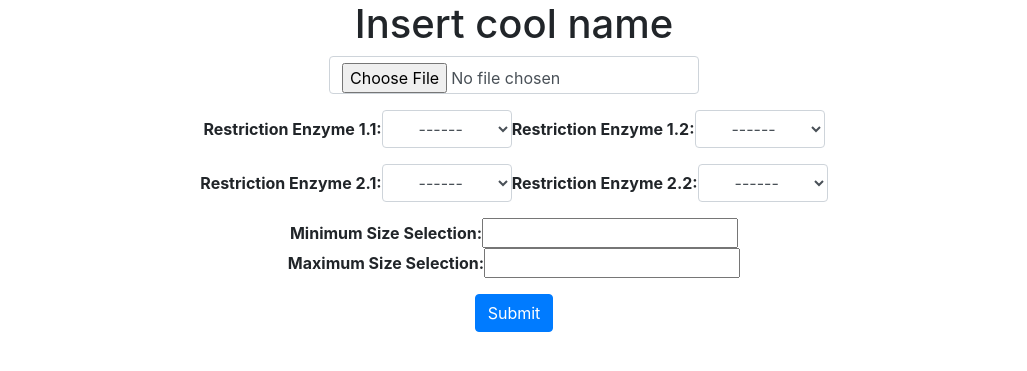
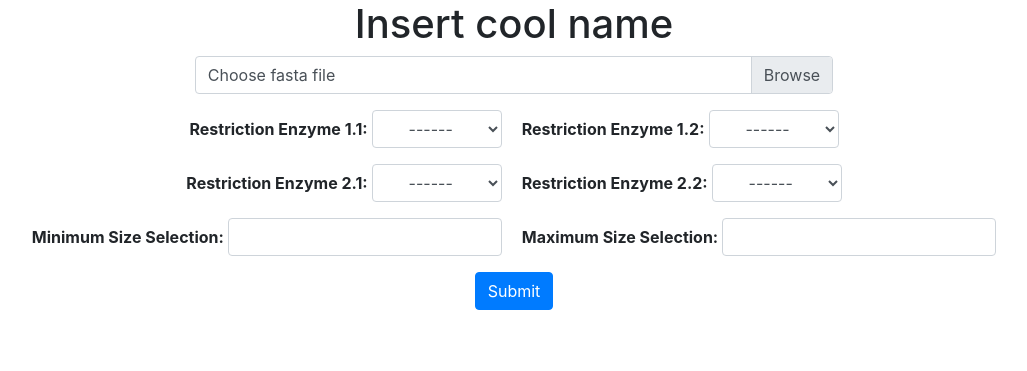
Before and after one commit to felixglinka/ddRadSeqWebTool, a Django app: page / in a window 1280 px wide. Shown: the top 371 px of the page, without its empty margins (126-1153 px from the left). Run offline with Django 3.2, Linux system fonts and the light colour scheme; some libraries are stand-ins or nearby versions.

Commit message:
applied bootstrap

```diff
--- a/api/forms.py
+++ b/api/forms.py
@@ -7,9 +7,10 @@ class BasicInputDDRadDataForm(forms.Form):
         super(BasicInputDDRadDataForm, self).__init__(*args, **kwargs)
 
         for visible in self.visible_fields():
-            visible.field.widget.attrs['class'] = 'form-control text-center'
-            visible.field.widget.attrs['placeholder'] = '.col-md-8'
+            visible.field.widget.attrs['class'] = 'form-control'
             visible.field.widget.attrs['style'] = "width:auto;"
+
+        self.fields['fastaFile'].widget = forms.ClearableFileInput(attrs={'class': 'custom-file-input', 'id': 'fastaFileUpload'})
 
         restrictionEnzymesChoices = (('', '------'),) + tuple((index, enzyme.name) for index, enzyme in enumerate(self.restrictionEnzymes))
         self.fields['restrictionEnzyme1'].choices = restrictionEnzymesChoices
@@ -22,11 +23,11 @@ class BasicInputDDRadDataForm(forms.Form):
         self.initial['restrictionEnzyme3'] = ''
         self.initial['restrictionEnzyme4'] = ''
 
-        self.fields['sizeSelectMin'].widget = forms.TextInput(attrs={'autocomplete': 'off'})
-        self.fields['sizeSelectMax'].widget = forms.TextInput(attrs={'autocomplete': 'off'})
+        self.fields['sizeSelectMin'].widget = forms.TextInput(attrs={'class': 'form-control', 'autocomplete': 'off'})
+        self.fields['sizeSelectMax'].widget = forms.TextInput(attrs={'class': 'form-control', 'autocomplete': 'off'})
 
 
-    fastaFile = forms.FileField(label="")
+    fastaFile = forms.FileField()
     restrictionEnzyme1 = forms.ChoiceField(choices=[], label="Restriction Enzyme 1.1")
     restrictionEnzyme2 = forms.ChoiceField(choices=[], label="Restriction Enzyme 1.2")
 
--- a/api/static/css/webinterfaceStyle.css
+++ b/api/static/css/webinterfaceStyle.css
@@ -1,5 +1,13 @@
 h1 {
   text-align: center;
+}
+
+.right4{
+  margin-right:4px;
+}
+
+.right20 {
+  margin-right:20px;
 }
 
 .center {
@@ -9,6 +17,10 @@ h1 {
   width: 50%;
 }
 
-.form-inline .form-group {
-  margin-right:4px;
+select {
+    text-align-last: center;
 }
+
+#customFile {
+    width: 56%;
+}
--- a/api/static/js/form.js
+++ b/api/static/js/form.js
@@ -15,6 +15,16 @@ function setInputFilter(textbox, inputFilter) {
   });
 }
 
+function changeNameOfFileInputField() {
+
+    document.getElementById("fastaFileUpload").addEventListener('change', function(e){
+            let fileName = e.target.files[0].name;
+            console.log(fileName)
+            document.getElementsByClassName('custom-file-label')[0].innerHTML = fileName;
+        });
+
+}
+
 window.onload = function(e){
 
   setInputFilter(document.getElementById("id_sizeSelectMin"), function(value) {
@@ -24,4 +34,6 @@ window.onload = function(e){
   setInputFilter(document.getElementById("id_sizeSelectMax"), function(value) {
     return /^\d*$/.test(value);
   });
+
+  changeNameOfFileInputField()
 }
--- a/api/templates/webinterface.html
+++ b/api/templates/webinterface.html
@@ -6,8 +6,8 @@
     {% load static %}
     <link rel="stylesheet" href="{% static 'css/bootstrap.min.css' %}">
     <link rel="stylesheet" type="text/css" href="{% static 'css/webinterfaceStyle.css' %}">
+    <script src="{% static 'js/form.js' %}"></script>
     <script src="{% static 'js/bootstrap.min.js' %}"></script>
-    <script src="{% static 'js/form.js' %}"></script>
 </head>
 <body>
     {% if messages %}
@@ -18,32 +18,40 @@
 
     <h1>Insert cool name</h1>
     <div></div>
-    <form class="col-lg-6 offset-lg-3" action='.' method="POST" enctype="multipart/form-data" >
+    <form class="container" action='.' method="POST" enctype="multipart/form-data" >
         {% csrf_token %}
-        <div class="row justify-content-center form-group">
-            <label> {{ form.fastaFile.label_tag }} </label> {{ form.fastaFile }}
+        <div class="row justify-content-center form-group ">
+            <div id="customFile" class="custom-file">
+                {{ form.fastaFile }} <label class="custom-file-label" for="{{ form.fastaFile.id_for_label }}"> Choose fasta file </label>
+            </div>
         </div>
         <div class="row justify-content-center form-group">
-            <div class="form-inline"> <label> <b>{{ form.restrictionEnzyme1.label_tag }}</b> </label>
-                        {{ form.restrictionEnzyme1 }}
+            <div class="form-inline right20">
+                <label class="right4"> <b>{{ form.restrictionEnzyme1.label_tag }}</b> </label>
+                {{ form.restrictionEnzyme1 }}
             </div>
-            <div class="form-inline"> <label> <b>{{ form.restrictionEnzyme2.label_tag }}</b> </label>
+            <div class="form-inline">
+                <label class="right4"><b>{{ form.restrictionEnzyme2.label_tag }}</b> </label>
                 {{ form.restrictionEnzyme2 }}
             </div>
         </div>
         <div class="row justify-content-center form-group">
-            <div class="form-inline"> <label> <b>{{ form.restrictionEnzyme3.label_tag }}</b> </label>
+            <div class="form-inline right20">
+                <label class="right4"> <b>{{ form.restrictionEnzyme3.label_tag }}</b> </label>
                 {{ form.restrictionEnzyme3 }}
             </div>
-            <div class="form-inline"> <label> <b>{{ form.restrictionEnzyme4.label_tag }}</b> </label>
+            <div class="form-inline">
+                <label class="right4"> <b>{{ form.restrictionEnzyme4.label_tag }}</b> </label>
                 {{ form.restrictionEnzyme4 }}
             </div>
         </div>
         <div class="row justify-content-center form-group">
-            <div class="form-inline"> <label> <b>{{ form.sizeSelectMin.label_tag }}</b> </label>
+            <div class="form-inline right20">
+                <label class="right4"> <b>{{ form.sizeSelectMin.label_tag }}</b> </label>
                 {{ form.sizeSelectMin }}
             </div>
-            <div class="form-inline"> <label> <b>{{ form.sizeSelectMax.label_tag }}</b> </label>
+            <div class="form-inline">
+                <label class="right4"> <b>{{ form.sizeSelectMax.label_tag }}</b> </label>
                 {{ form.sizeSelectMax }}
             </div>
         </div>
@@ -54,7 +62,7 @@
 
     {% if graph %}
     <div id="graph">
-        <img  class="center" src="{{ graph }}" width="900" height="500">
+        <img  class="center" src="{{ graph }}" width="900" height="{{ graphHeight }}">
     </div>
   {% endif %}
 
--- a/api/views.py
+++ b/api/views.py
@@ -33,10 +33,12 @@ def webinterfaceViews(request):
 
                 selectedMinSize = None
                 selectedMaxSize = None
+                context["graphHeight"] = "500"
 
                 if inputForm.cleaned_data["sizeSelectMin"] != "" and inputForm.cleaned_data["sizeSelectMin"] != "":
                     selectedMinSize = int(inputForm.cleaned_data["sizeSelectMin"])
                     selectedMaxSize = int(inputForm.cleaned_data["sizeSelectMax"])
+                    context["graphHeight"] = "450"
 
                     if selectedMaxSize != None and selectedMinSize != None and selectedMaxSize < selectedMinSize:
                         raise Exception("Minimum value cannot exceed maximum value")
@@ -49,6 +51,8 @@ def webinterfaceViews(request):
                     context["graph"] = handleDDRadSeqComparisonRequest(stringStreamFasta, restrictionEnzymes[int(inputForm.cleaned_data['restrictionEnzyme1'])], restrictionEnzymes[int(inputForm.cleaned_data['restrictionEnzyme2'])],
                                                                        restrictionEnzymes[int(inputForm.cleaned_data['restrictionEnzyme3'])], restrictionEnzymes[int(inputForm.cleaned_data['restrictionEnzyme4'])], selectedMinSize, selectedMaxSize)
 
+
+
             except Exception as e:
                 logger.error(e)
                 messages.error(request, e)
```
